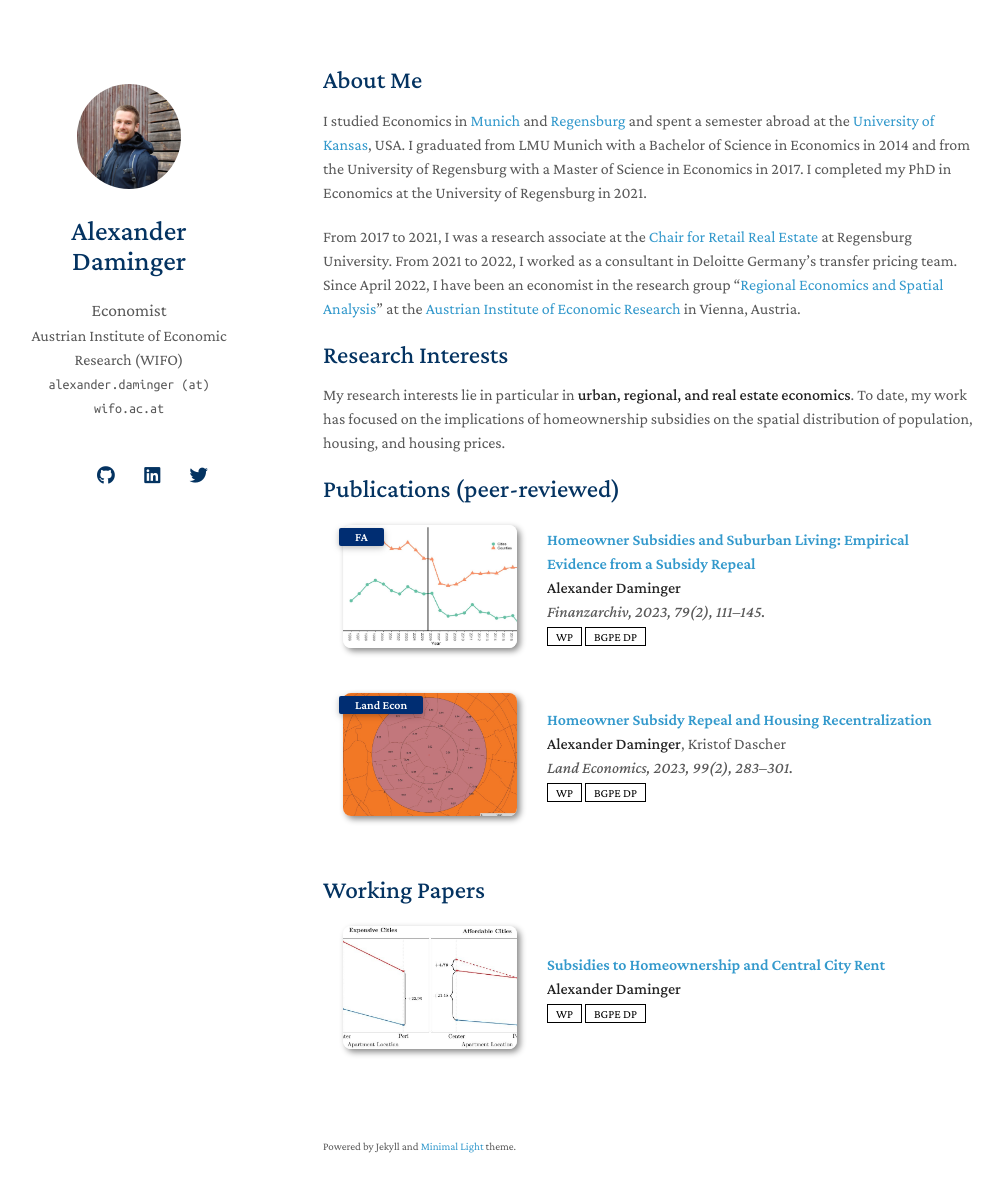
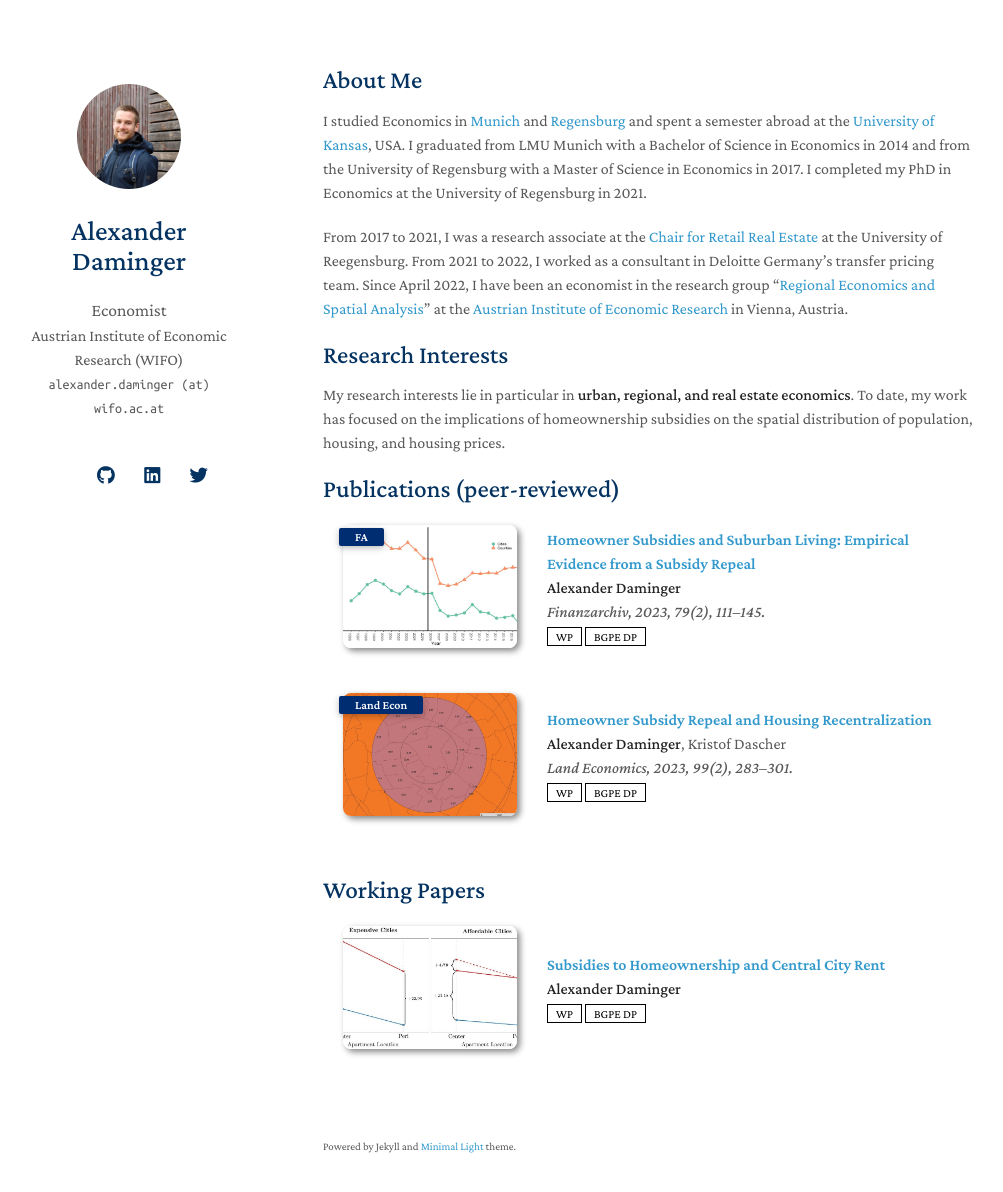
Before and after one commit to alexdaminger/alexdaminger.github.io, a Jekyll site: the page built from index.md, in a window 1280 px wide and 1227 px high. Shown: the top 1192 px of the window, without its empty margins (147-1150 px from the left). Built offline with Jekyll 4.4.1, drawn with Linux system fonts in a browser that asks for light colours; nearby versions of some CDN libraries; a style sheet for code colours, icons or effects is not loaded; our own code applies the rules of GitHub Pages for plain Markdown files.

Commit message:
Update index.md

```diff
--- a/index.md
+++ b/index.md
@@ -6,7 +6,7 @@ layout: homepage
 
 I studied Economics in [Munich](https://www.econ.lmu.de/de/index.html) and [Regensburg](https://www.uni-regensburg.de/wirtschaftswissenschaften/vwl/startseite/index.html) and spent a semester abroad at the [University of Kansas](https://ku.edu/), USA. I graduated from LMU Munich with a Bachelor of Science in Economics in 2014 and from the University of Regensburg with a Master of Science in Economics in 2017. I completed my PhD in Economics at the University of Regensburg in 2021.
 
-From 2017 to 2021, I was a research associate at the [Chair for Retail Real Estate](https://www.uni-regensburg.de/business-economics-and-management-information-systems/real-estate-dascher/homepage/index.html) at Regensburg University. From 2021 to 2022, I worked as a consultant in Deloitte Germany's transfer pricing team. Since April 2022, I have been an economist in the research group “[Regional Economics and Spatial Analysis](https://www.wifo.ac.at/jart/prj3/wifo/main.jart?rel=en&content-id=1354870251053)” at the [Austrian Institute of Economic Research](https://www.wifo.ac.at) in Vienna, Austria.
+From 2017 to 2021, I was a research associate at the [Chair for Retail Real Estate](https://www.uni-regensburg.de/business-economics-and-management-information-systems/real-estate-dascher/homepage/index.html) at the University of Reegensburg. From 2021 to 2022, I worked as a consultant in Deloitte Germany's transfer pricing team. Since April 2022, I have been an economist in the research group “[Regional Economics and Spatial Analysis](https://www.wifo.ac.at/jart/prj3/wifo/main.jart?rel=en&content-id=1354870251053)” at the [Austrian Institute of Economic Research](https://www.wifo.ac.at) in Vienna, Austria.
 
 ## Research Interests
 
```
